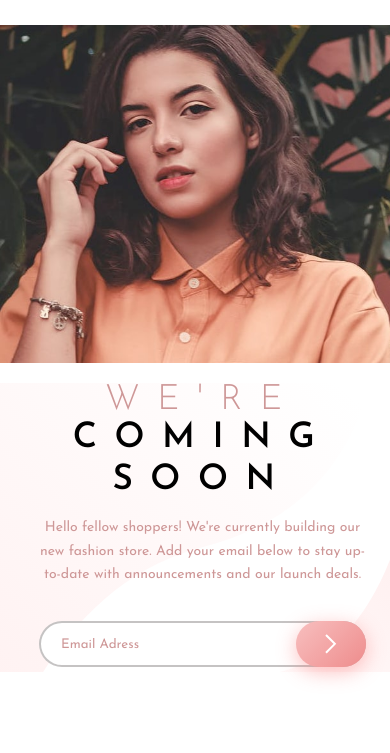
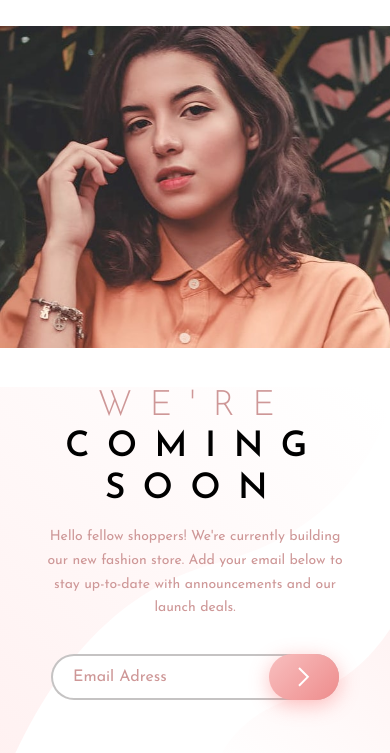
Before and after one commit to AcanoSosa/Challenge8-Coming-soon., a plain HTML site: page index.html in a window 390 px wide. Shown: the part 55-808 px from the top of the page. Drawn offline with Linux system fonts and the light colour scheme.

Commit message:
changes for better responsiv

```diff
--- a/index.html
+++ b/index.html
@@ -8,8 +8,8 @@
 
   <link rel="icon" type="image/png" sizes="32x32" href="./images/favicon-32x32.png">
   <link href="https://fonts.googleapis.com/css2?family=Josefin+Sans:wght@300;400;600&display=swap" rel="stylesheet">
+  <link rel="stylesheet" href="normalize.css">
   <link rel="stylesheet" href="style.css">
-
   <title>Base Apparel coming soon page</title>
 </head>
 
@@ -25,7 +25,7 @@
         </p>
         <form id="form" action="#">
           <input id="email" name="email" type="email" placeholder="Email Adress">
-         <button type="submit" onclick=""></button>
+          <button type="submit" onclick=""></button>
         </form>
         <p id="error">Please provide a valid email</p>
       </div>
@@ -43,16 +43,16 @@
       let field = document.getElementById('email');
       let style = field.style;
       let value = field.value;
-      if(value ===!null){}
+      if (value === !null) { }
 
-      if (value.match(mailFormat)||value.length==0) {
+      if (value.match(mailFormat) || value.length == 0) {
         style.borderColor = "hsl(0, 36%, 70%)";
         error.style.display = "none";
-        style.backgroundImage="url()";
+        style.backgroundImage = "url()";
       }
       else {
         style.borderColor = "red";
-        style.backgroundImage="url(images/icon-error.svg)";
+        style.backgroundImage = "url(images/icon-error.svg)";
         error.style.display = "initial";
       }
     }
--- a/style.scss
+++ b/style.scss
@@ -13,28 +13,42 @@ $Dark-Grayish-Red: hsl(0, 6%, 24%, 0.3);
 //Responsive//
 @mixin screen ($size){
     @if $size == mobile {
-        @media (min-width:320px) and (max-width:1199px){@content;}
+        @media (min-width:280px) and (max-width:1199px){@content;}
     }
 }
 //Style//
+html
+{
+    height:100%;
+    width: 100%;
+    margin: 0px;
+    padding: 0px;
+    overflow-x: hidden;
+}
 body{
+    height:100%;
+    width: 100%;
+    margin: 0px;
+    padding: 0px;
+    overflow-x: hidden;
     @include flex(row, center, center);
-    margin: 0;
     @include screen(mobile){
-        @include flex(column-reverse, center, center);
+        @include flex(column-reverse, center, flex-start);
     }
 }
 .logo-back{
     display:none;
     @include screen(mobile){
-    height:80px;
-    width:90vw;
+    height:10%;
+    width:100%;
+    padding-left: 5vw;
     @include flex(initial, flex-start, center);
     }
     .logo{
         @include screen(mobile){
             display:initial;
             width: 30vw;
+            max-width:130px;
         }
     }
 }
@@ -46,18 +60,18 @@ body{
     background-size: cover;
     @include flex(row, center, center);
     @include screen(mobile){
+        @include flex(row, center, flex-start);
         width:100%;
-        height: initial;
-        margin-top:20px;
+        margin-top:10vw;
+        height:50%;
+        min-height: 324px;
     }
     .text-cont{
-        @include flex(column, start, start);
         flex-wrap: wrap;
         width:60%;
-        height: 70%;
-        max-height:700px;
         @include screen(mobile){
             width: 80%;
+            height: initial;
         }
         img{
             margin-bottom: 5em;
@@ -66,8 +80,11 @@ body{
             }
         }
         .text{
+            @include flex(column, flex-start, flex-start);
+            flex-wrap: wrap;
             @include screen(mobile){
                 text-align: center;
+                @include flex(column, center, center);
             }
         }
     }
@@ -80,8 +97,8 @@ body{
     width: 40%;
     @include screen(mobile){
         width: 100vw;
-        max-width:100%;
-        height:40vh;
+        max-width: 100%;
+        height:40%;
     }
 }
 #error{
@@ -97,24 +114,25 @@ h1{
     font-weight: 600;
     text-transform: uppercase;
     letter-spacing: .5em;
-    font-size: 5vw;
+    font-size: 4.5vw;
     margin:0;
     line-height:1.2em;
-    max-width: 470px;
     @include screen(mobile){
         font-size: 9vw;
     }
 }
 h2{
+
     font-family: 'Josefin sans';
     font-weight: 300;
     color: $Soft-Red;
-    font-size: 5vw;
+    font-size: 4.5vw;
     text-transform: uppercase;
     letter-spacing: .5em;
     margin:0;
     @include screen(mobile){
         font-size: 9vw;
+
     }
 }
 p{
@@ -153,7 +171,7 @@ form{
     }
 }
 #email{
-    width: 35vw;
+    width: 30vw;
     height: 40px;
     border: double 2px transparent;
     border-radius: 30px;
@@ -163,11 +181,10 @@ form{
     font-family: 'Josefin sans';
     padding-right:30px;
     //For the error icon
-
     background-repeat: no-repeat;
     background-position: 80% 50%;
     @include screen(mobile){
-        width:70vw;
+        width:60vw;
     }
 }
 input::placeholder{
```
Also changed, not shown: index.js (deleted), normalize.css (added), style.css, 1 other file.
